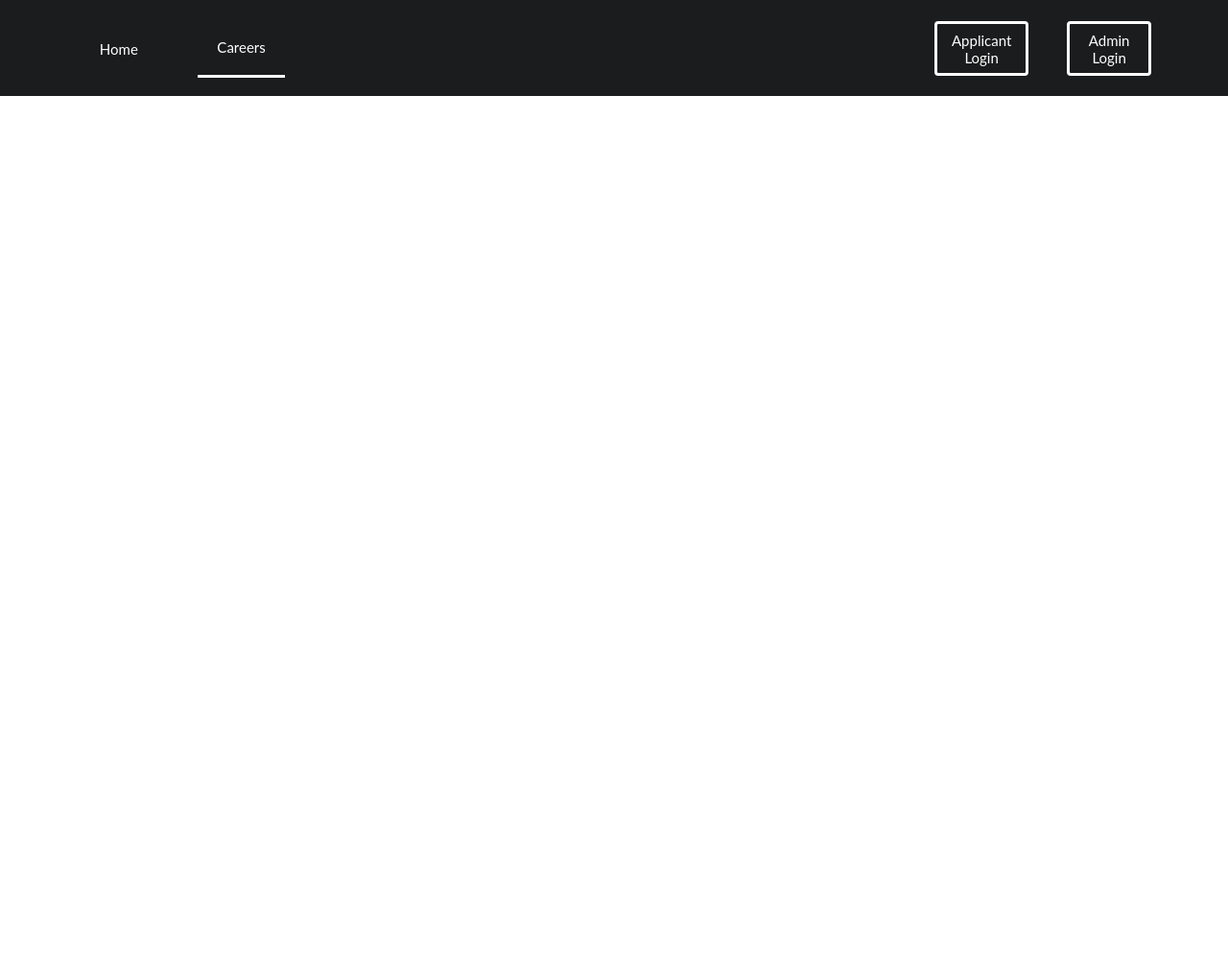
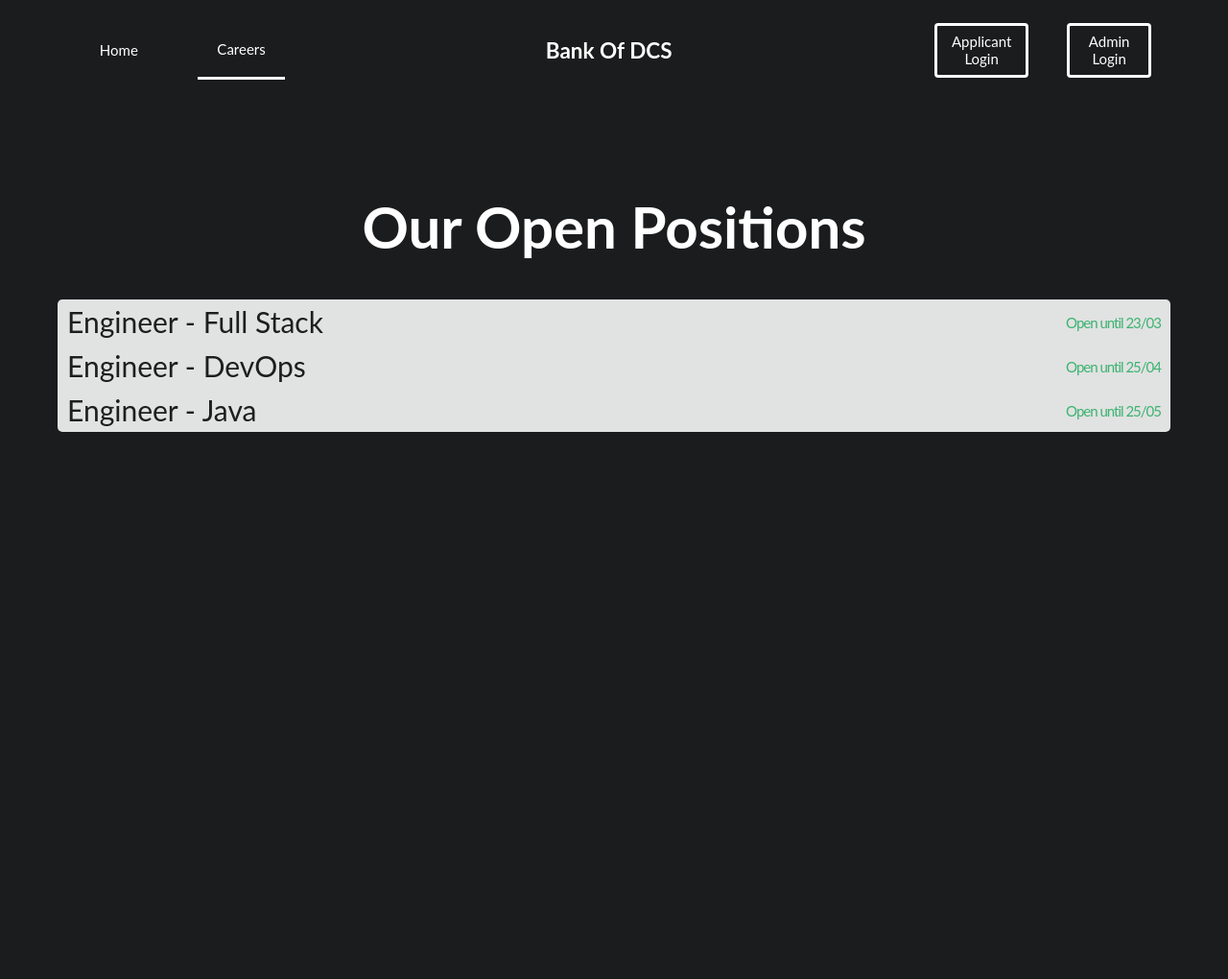
Before and after one commit to morriswr01/jobApplicationSystem, a Django app: page /careers/ in a window 1280 px wide. Shown: the whole page at 96% size. Before the commit the page ends 100 px from the top, so only its background shows below. Run offline with Django 3.2, Linux system fonts and the light colour scheme; style sheets or scripts are compiled from the project's sources; some libraries are stand-ins or nearby versions.

Commit message:
Styling of job opening list and buttons done

```diff
--- a/jobApplicationProject/careers/templates/careers/index.html
+++ b/jobApplicationProject/careers/templates/careers/index.html
@@ -1,5 +1,37 @@
 {% extends 'preLoginLayout.html' %}
+
+{% block additionalCss%}
+{% load sass_tags %}
+<link
+  rel="stylesheet"
+  href="{% sass_src 'css/careers.scss' %}"
+  type="text/css"
+/>
+{% endblock %}
 
 {% block content %}
 <!-- Careers page content -->
+<div class="header">
+  <h1>Our Open Positions</h1>
+  <div class="jobListAccordion">
+    <div class="jobBlock">
+      <button>
+        <span class="jobTitle">Engineer - Full Stack</span>
+        <span class="jobDeadline">Open until 23/03</span>
+      </button>
+    </div>
+    <div class="jobBlock">
+      <button>
+        <span class="jobTitle">Engineer - DevOps</span>
+        <span class="jobDeadline">Open until 25/04</span>
+      </button>
+    </div>
+    <div class="jobBlock">
+      <button>
+        <span class="jobTitle">Engineer - Java</span>
+        <span class="jobDeadline">Open until 25/05</span>
+      </button>
+    </div>
+  </div>
+</div>
 {% endblock %}
--- a/jobApplicationProject/jobApplicationProject/settings.py
+++ b/jobApplicationProject/jobApplicationProject/settings.py
@@ -129,9 +129,10 @@ USE_TZ = True
 STATIC_URL = '/static/'
 
 SASS_PROCESSOR_ROOT = os.path.join(BASE_DIR, 'static')
+# STATIC_ROOT = os.path.join(BASE_DIR, 'static')
 
 STATICFILES_DIRS = [
-    os.path.join(BASE_DIR, 'static'),
+    os.path.join(BASE_DIR, 'static/'),
 ]
 
 SASS_PROCESSOR_INCLUDE_DIRS = [
--- /dev/null
+++ b/jobApplicationProject/static/css/_config.scss
@@ -0,0 +1,3 @@
+$global-background-color: #1b1c1d;
+$submit-Button: #2185d0;
+$green: mediumseagreen;
--- /dev/null
+++ b/jobApplicationProject/static/css/careers.scss
@@ -0,0 +1,26 @@
+@import 'config';
+
+.header {
+    .jobListAccordion {
+        background-color: rgba(255, 255, 255, 0.87);
+        border-radius: 5px;
+
+        button {
+            padding: 5px 10px;
+            width: 100%;
+            text-align: left;
+
+            .jobTitle {
+                color: rgba(0,0,0, 0.87);
+            }
+
+            .jobDeadLine {
+                color: $green;
+                float: right;
+                margin-top: 10px;
+                font-size: 15px;
+                letter-spacing: -1px;
+            }
+        }
+    }
+}
--- a/jobApplicationProject/static/css/main.css
+++ b/jobApplicationProject/static/css/main.css
@@ -37,10 +37,10 @@ body {
 .header {
   height: 100%;
   padding: 60px;
-  text-align: center;
   background: #1b1c1d;
   color: white;
-  font-size: 30px; }
+  font-size: 30px;
+  text-align: center; }
 
 .modal {
   /* Hidden by default */
--- a/jobApplicationProject/static/css/main.scss
+++ b/jobApplicationProject/static/css/main.scss
@@ -1,5 +1,4 @@
-$global-background-color: #1b1c1d;
-$submit-Button: #2185d0;
+@import 'config';
 
 
 body {
@@ -58,10 +57,10 @@ body {
 .header {
     height: 100%;
     padding: 60px;
-    text-align: center;
     background: $global-background-color;
     color: white;
     font-size: 30px;
+    text-align: center;
 }
 
 // LOGIN MODAL STYLING
@@ -170,7 +169,7 @@ body {
                 margin-left: 10px;
 
                 &:hover {
-                    background-color: mediumseagreen;
+                    background-color: $green;
                 }
             }
         }
--- a/jobApplicationProject/templates/preLoginLayout.html
+++ b/jobApplicationProject/templates/preLoginLayout.html
@@ -14,6 +14,8 @@
       href="{% sass_src 'css/main.scss' %}"
       type="text/css"
     />
+    {% block additionalCss%}
+    {% endblock %}
   </head>
 
   <body>
@@ -26,6 +28,7 @@
       <div class="grid-item link">
         <a href="{% url 'careers-index' %}">Careers</a>
       </div>
+      <div class="grid-item"></div>
       {% else %}
       <div class="grid-item link">
         <a href="{% url 'home-index' %}">Home</a>
@@ -33,8 +36,8 @@
       <div class="grid-item link active">
         <a href="{% url 'careers-index' %}">Careers</a>
       </div>
+      <div class="grid-item"><h1>Bank Of DCS</h1></div>
       {% endif %}
-      <div class="grid-item"></div>
       <div class="grid-item">
         <a id="applicant-login-button" class="button" href="#"
           >Applicant Login</a
```
Also changed, not shown: jobApplicationProject/static/css/careers.css (added, +17 -0 lines), 4 other files.
